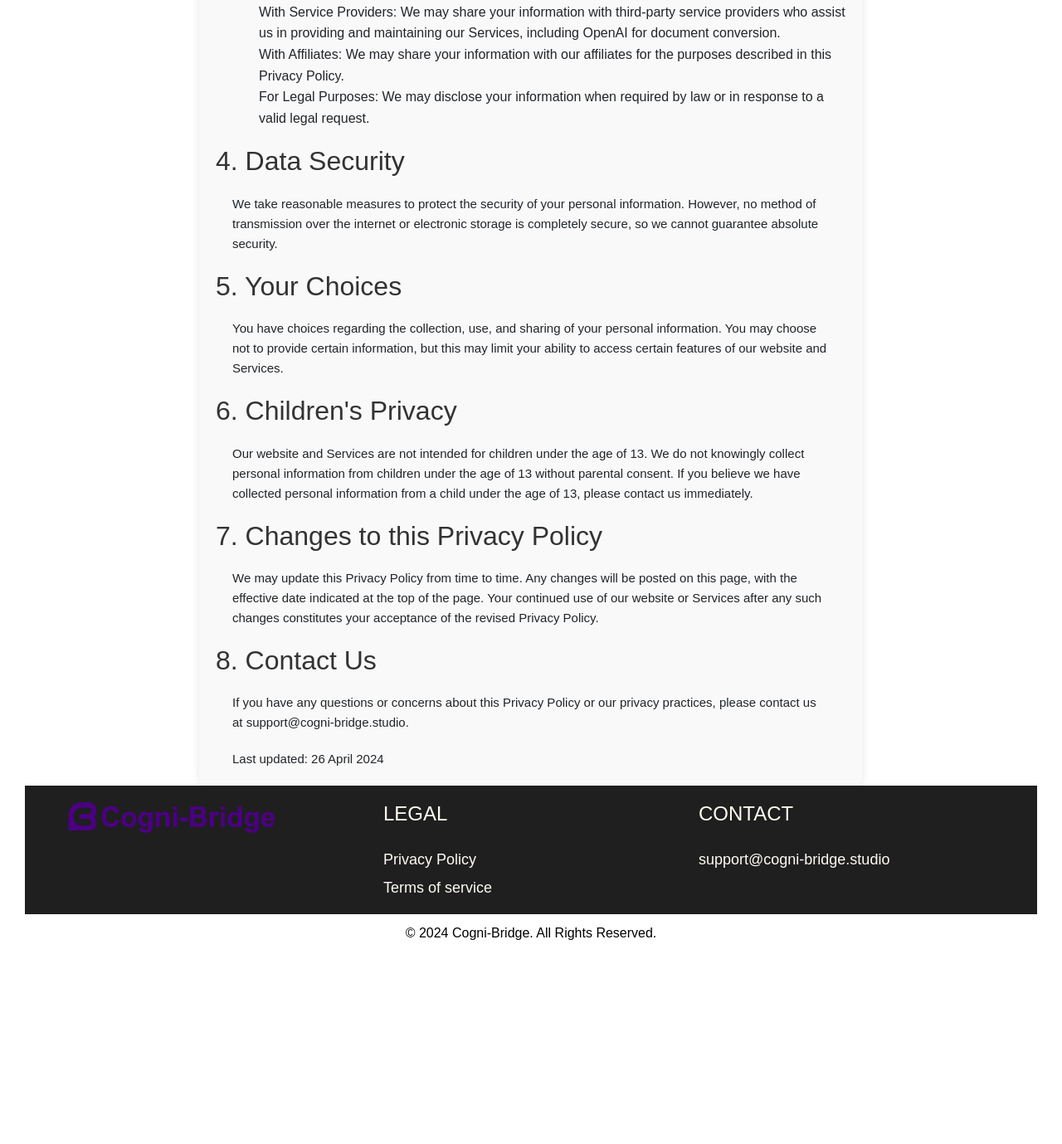
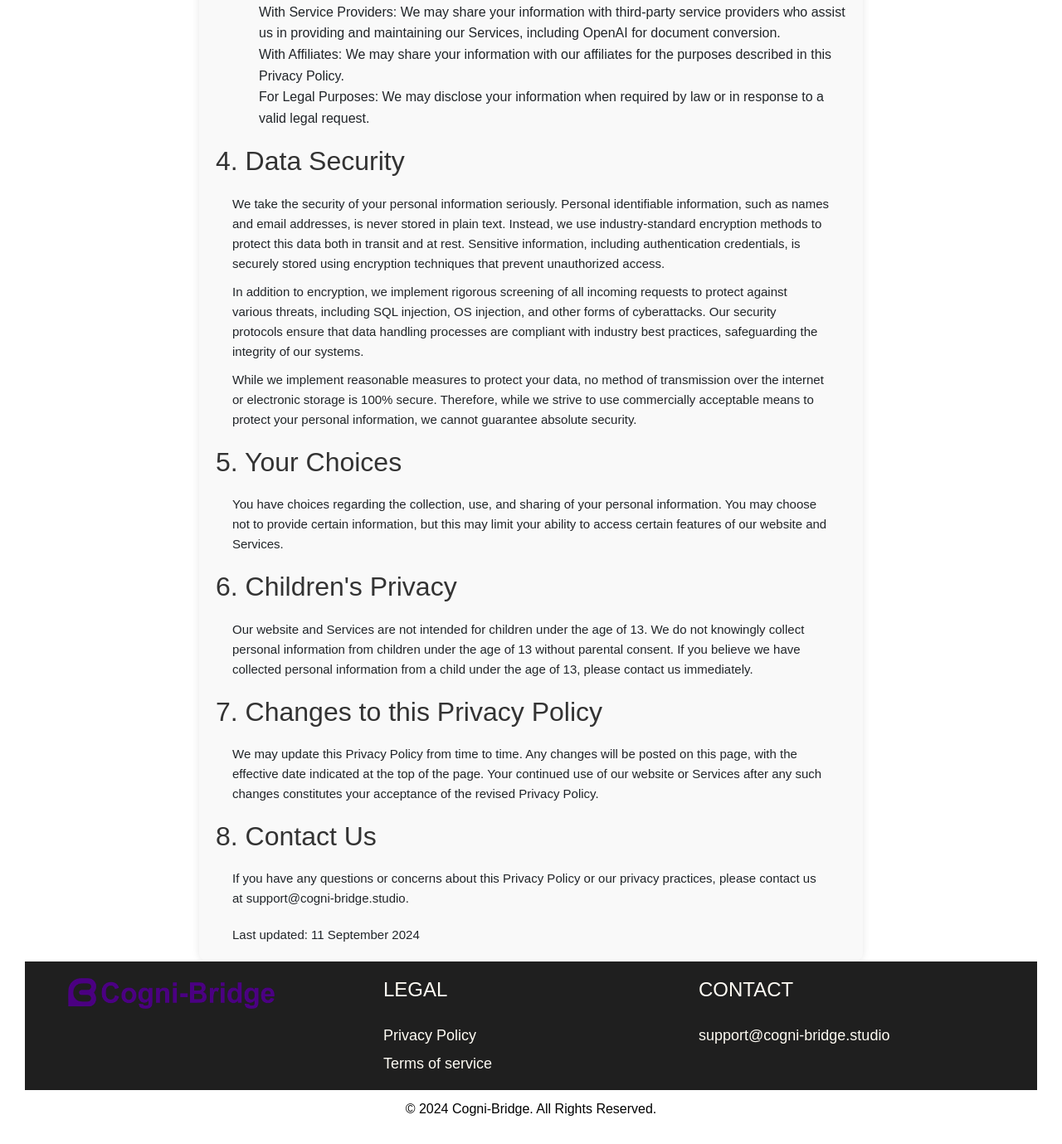
Before and after one commit to yg1222/Cogni-Bridge.studio, a Flask app: page /privacy in a window 1280 px wide. Shown: the part 901-2280 px from the top of the page at 83% size. Before the commit the page ends 2034 px from the top, so only its background shows below. Run offline with Flask 3, Linux system fonts and the light colour scheme.

Commit message:
updated pp

```diff
--- a/templates/privacy_policy.html
+++ b/templates/privacy_policy.html
@@ -44,9 +44,17 @@
         </ul>
     </div>
 
-    <div class="section">
+    <div class="section" id="data-security">
         <h2>4. Data Security</h2>
-        <p>We take reasonable measures to protect the security of your personal information. However, no method of transmission over the internet or electronic storage is completely secure, so we cannot guarantee absolute security.</p>
+        <p>
+            We take the security of your personal information seriously. Personal identifiable information, such as names and email addresses, is never stored in plain text. Instead, we use industry-standard encryption methods to protect this data both in transit and at rest. Sensitive information, including authentication credentials, is securely stored using encryption techniques that prevent unauthorized access.
+        </p>
+        <p>
+            In addition to encryption, we implement rigorous screening of all incoming requests to protect against various threats, including SQL injection, OS injection, and other forms of cyberattacks. Our security protocols ensure that data handling processes are compliant with industry best practices, safeguarding the integrity of our systems.
+        </p>
+        <p>
+            While we implement reasonable measures to protect your data, no method of transmission over the internet or electronic storage is 100% secure. Therefore, while we strive to use commercially acceptable means to protect your personal information, we cannot guarantee absolute security.
+        </p>
     </div>
 
     <div class="section">
@@ -69,7 +77,7 @@
         <p>If you have any questions or concerns about this Privacy Policy or our privacy practices, please contact us at support@cogni-bridge.studio.</p>
     </div>
 
-    <p>Last updated: 26 April 2024</p>
+    <p>Last updated: 11 September 2024</p>
 </div>
 
 {% endblock %}
```
